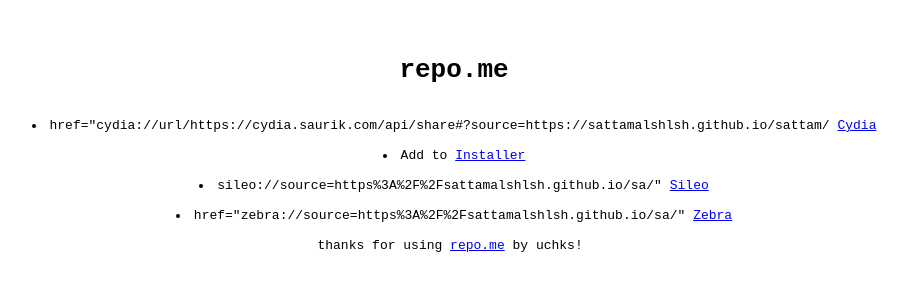
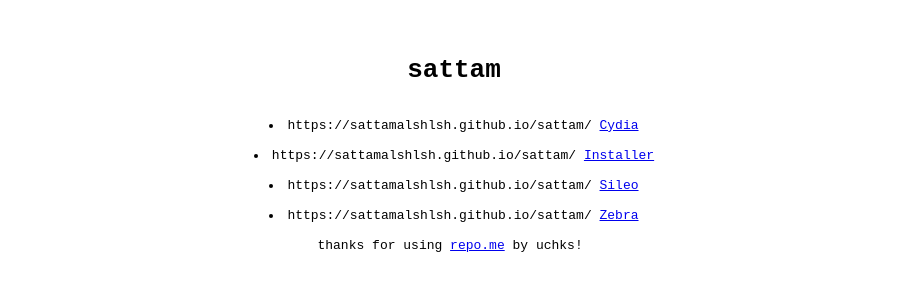
Before and after one commit to sattamalshlsh/sattam, a plain HTML site: page index.html in a window 1280 px wide. Shown: the whole page, without its empty margins (186-1093 px from the left). Drawn offline with Linux system fonts and the light colour scheme.

Commit message:
Update index.html

```diff
--- a/index.html
+++ b/index.html
@@ -1,9 +1,9 @@
 <pre><center>
-<title>repo.me</title> <!-- sattamalshlsh! -->
-<h1>repo.me</h1> <!-- sattama! -->
-<li>href="cydia://url/https://cydia.saurik.com/api/share#?source=https://sattamalshlsh.github.io/sattam/ <a class="btn btn-sm btn-default" href="cydia://url/https://cydia.saurik.com/api/share#?source=https://REPLACEHERE">Cydia</a></li> <!-- Put your repo URL in REPLACEHERE, remove this comment. -->
-<li>Add to <a class="btn btn-sm btn-default" href="installer://add/https://REPLACEHERE">Installer</a></li> <!-- Put your repo URL in REPLACEHERE, remove this comment. -->
-<li>sileo://source=https%3A%2F%2Fsattamalshlsh.github.io/sa/" <a class="btn btn-sm btn-default" href="sileo://source/https://REPLACEHERE">Sileo</a></li> <!-- Put your repo URL in REPLACEHERE, remove this comment. -->
-<li>href="zebra://source=https%3A%2F%2Fsattamalshlsh.github.io/sa/" <a class="btn btn-sm btn-default" href="zbra://sources/add/https://REPLACEHERE">Zebra</a></li> <!-- Put your repo URL in REPLACEHERE, remove this comment. -->
+<title>sattamalshlsh</title> <!-- Change this to your alias or repo name! -->
+<h1>sattam</h1> <!-- Change this to your alias or repo name! -->
+<li>https://sattamalshlsh.github.io/sattam/ <a class="btn btn-sm btn-default" href="cydia://url/https://cydia.saurik.com/api/share#?source=https://REPLACEHERE">Cydia</a></li> <!-- Put your repo URL in REPLACEHERE, remove this comment. -->
+<li>https://sattamalshlsh.github.io/sattam/ <a class="btn btn-sm btn-default" href="installer://add/https://REPLACEHERE">Installer</a></li> <!-- Put your repo URL in REPLACEHERE, remove this comment. -->
+<li>https://sattamalshlsh.github.io/sattam/ <a class="btn btn-sm btn-default" href="sileo://source/https://REPLACEHERE">Sileo</a></li> <!-- Put your repo URL in REPLACEHERE, remove this comment. -->
+<li>https://sattamalshlsh.github.io/sattam/ <a class="btn btn-sm btn-default" href="zbra://sources/add/https://REPLACEHERE">Zebra</a></li> <!-- Put your repo URL in REPLACEHERE, remove this comment. -->
 thanks for using <a class="btn btn-sm btn-default" href="https://github.com/uchks/repo.me">repo.me</a> by uchks! <!-- This can be removed, but I'd appreciate if this was left or edited to still include the link to repo.me! -->
 </center></pre>
```
